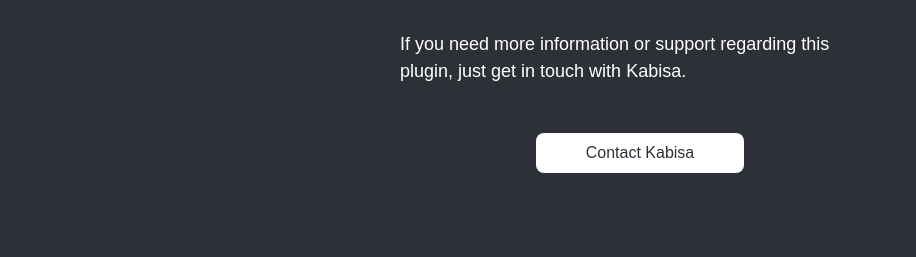
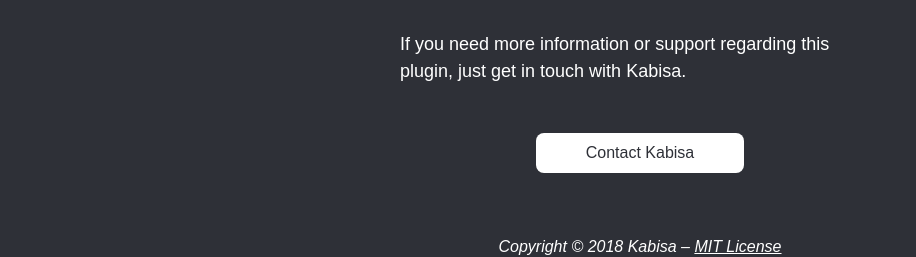
Before and after one commit to kabisa/indoor-positioning-cordova-plugin, a website: page docs/index.html in a window 1280 px wide. Shown: the part 577-834 px from the top of the page, without its empty margins (0-916 px from the left). Drawn offline with Linux system fonts and the light colour scheme.

Commit message:
Add copyright and license

```diff
--- a/docs/index.html
+++ b/docs/index.html
@@ -30,6 +30,13 @@
 
       a {
         color: #fff;
+      }
+
+      footer {
+        display: flex;
+        font-size: 1rem;
+        font-style: italic;
+        justify-content: center;
       }
 
       .logo {
@@ -95,5 +102,10 @@
       <p>
       <a class="button shrink" href="https://www.kabisa.nl/contact/">Contact Kabisa</a>
     </main>
+    <footer>
+      Copyright &copy; 2018 Kabisa
+      &ndash;&nbsp;
+      <a href="https://github.com/kabisa/indoor-positioning-cordova-plugin/blob/master/LICENSE">MIT License</a>
+    </footer>
   </body>
 </html>
```
